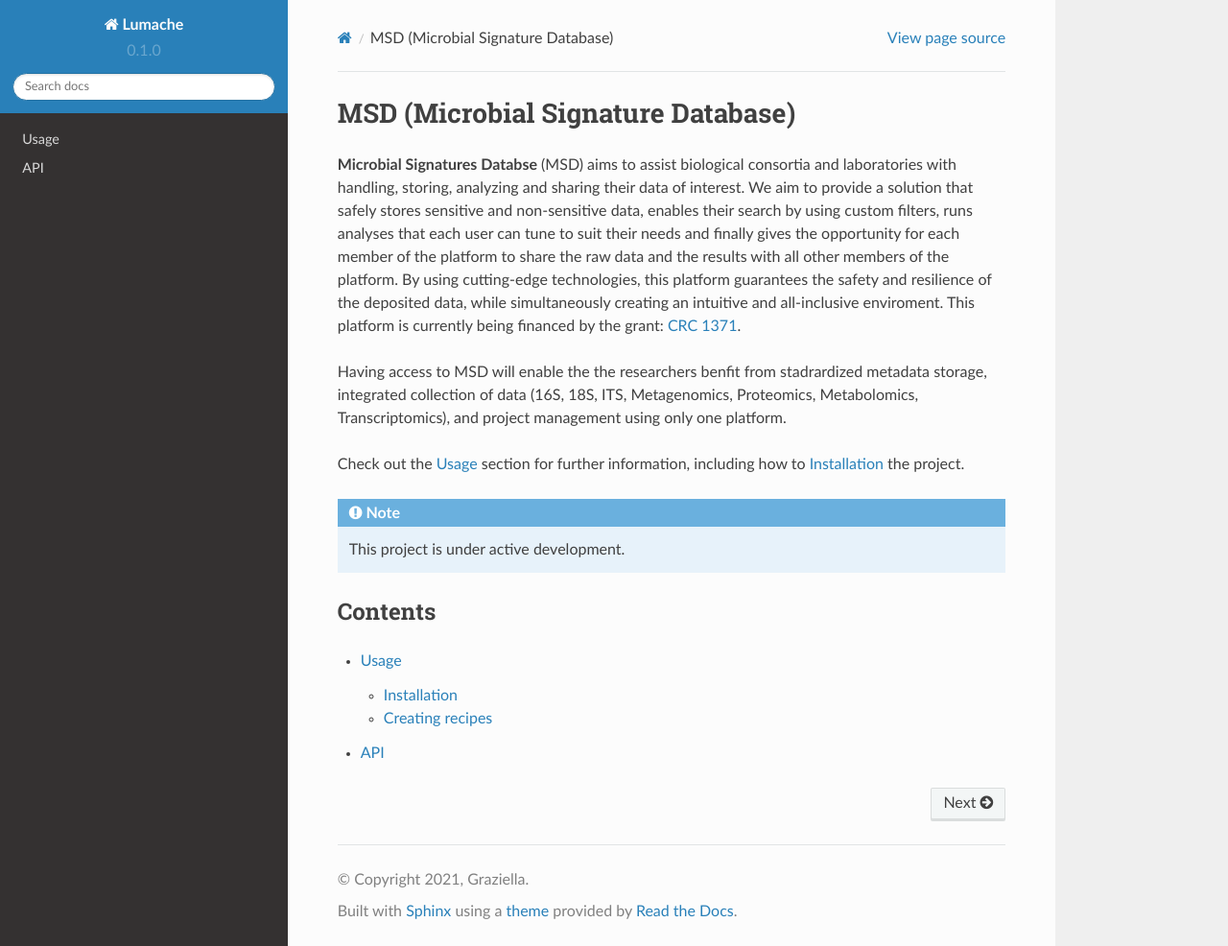
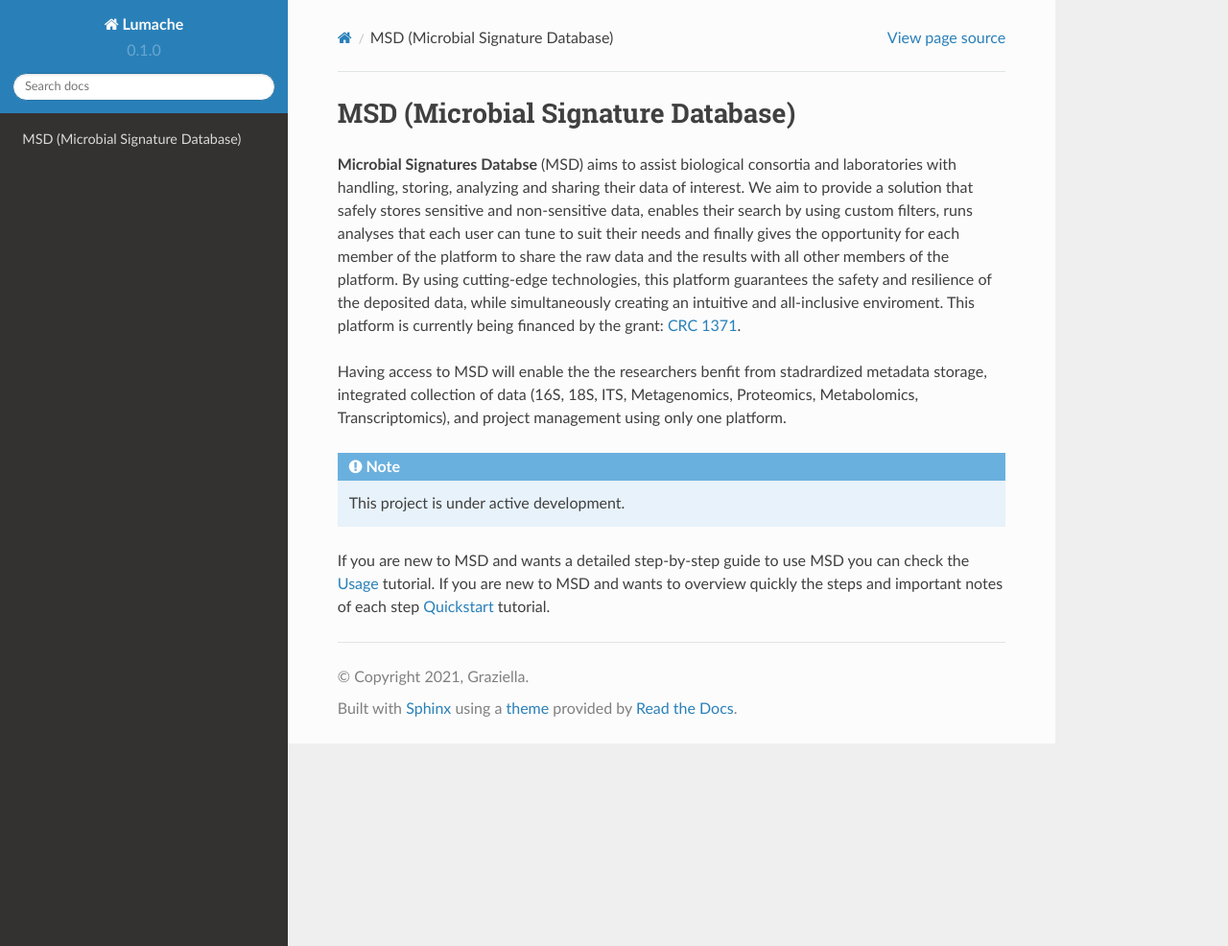
Before and after one commit to MPourjam/MSD-Documents, a Sphinx documentation site: the page built from docs/source/index.rst, in a window 1280 px wide and 986 px high. Shown: the whole window at 96% size. Built offline with Sphinx 7.4.7 and the Read the Docs theme 2.0.0, drawn with Linux system fonts in a browser that asks for light colours.

Commit message:
adding quickstart.rst rough layout

```diff
--- a/docs/source/conf.py
+++ b/docs/source/conf.py
@@ -17,6 +17,7 @@ extensions = [
     'sphinx.ext.autodoc',
     'sphinx.ext.autosummary',
     'sphinx.ext.intersphinx',
+    'myst_parser',
 ]
 
 intersphinx_mapping = {
--- a/docs/source/index.rst
+++ b/docs/source/index.rst
@@ -13,18 +13,11 @@ Having access to MSD will enable the the researchers benfit from stadrardized me
 data (16S, 18S, ITS, Metagenomics, Proteomics, Metabolomics, Transcriptomics), and project management using only one platform.
 
 
-
-Check out the :doc:`usage` section for further information, including
-how to :ref:`installation` the project.
-
 .. note::
 
    This project is under active development.
 
-Contents
---------
+.. include::general_exp.rst
 
-.. toctree::
-
-   usage
-   api
+If you are new to MSD and wants a detailed step-by-step guide to use MSD you can check the :doc:`step-by-step` tutorial.
+If you are new to MSD and wants to overview quickly the steps and important notes of each step :doc:`quickstart` tutorial.
```
Also changed, not shown: docs/source/general_exp.rst (added, +28 -0 lines), docs/source/quickstart.rst (added, +18 -0 lines), docs/source/step-by-step.rst (added, +33 -0 lines), docs/source/media/pics/crc_base.jpg (added), 1 other file.
